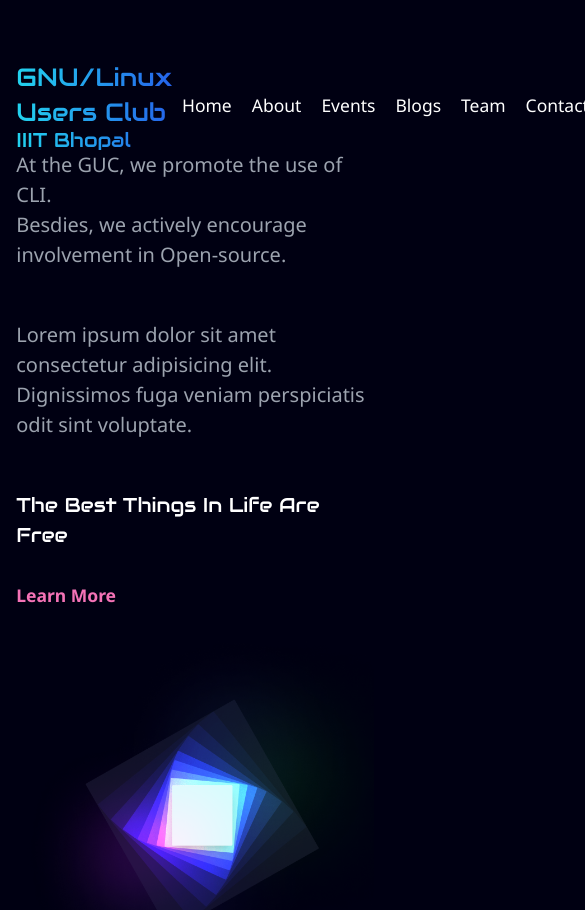
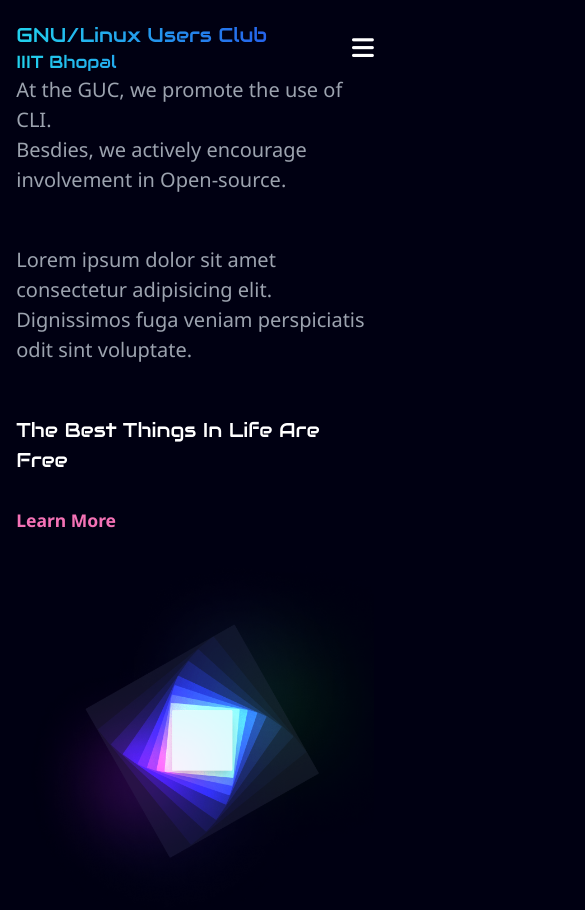
Before and after one commit to guciiitbhopal/guc-iiitbhopal, a React (Create React App) app: page / in a window 390 px wide. Shown: the top 910 px of the page, 585 px wide, since content can reach past the window. Built offline with nearby package versions, Linux system fonts and the light colour scheme.

Commit message:
NavBar is responsive now

```diff
--- a/src/components/Navbar.jsx
+++ b/src/components/Navbar.jsx
@@ -2,40 +2,60 @@
 import { Link } from "react-router-dom";
 
 const Navbar = () => {
+  const [navbarOpen, setNavbarOpen] = React.useState(false);
   return (
-    <nav>
-      <ul>
-        <div className="flex justify-between items-center mt-12 ">
-          <div className=" flex flex-col font-audiowide ">
-            <li className="text-xl lg:text-3xl text-transparent bg-clip-text bg-gradient-to-r from-cyan-400 to-blue-600">
+    <nav className=" w-full ">
+      <div className="flex flex-col md:flex-row items-between mt-4 md:mt-12 ">
+        <div className=" flex  justify-between items-center ">
+          <div className="flex flex-col font-audiowide">
+            <li className=" flex text-md text-transparent mr-4 bg-clip-text bg-gradient-to-r from-cyan-400 to-blue-600 sm:text-2xl md:text-3xl">
               <Link to="/">GNU/Linux Users Club</Link>
             </li>
-            <li className="text-md lg:text-xl leading-none text-transparent bg-clip-text bg-gradient-to-r from-cyan-400 to-blue-600">
+            <li className="flex text-sm leading-non text-transparent bg-clip-text bg-gradient-to-r from-cyan-400 to-blue-600 s sm:text-xl">
               <Link to="/">IIIT Bhopal</Link>
             </li>
           </div>
-          <div className="flex text-sm  ">
-            <li className="mx-2 lg:mx-4 flex  hover:text-slate-400 transition-all duration-300 ">
+          <button
+            className={
+              "text-white cursor-pointer text-xl flex  md:hidden outline-none focus:outline-none"
+            }
+            type="button"
+            onClick={() => setNavbarOpen(!navbarOpen)}
+          >
+            <i className={"fas fa-bars" + (navbarOpen ? " hidden" : " ")}></i>
+            <i
+              className={"fa-solid fa-xmark" + (navbarOpen ? "" : " hidden ")}
+            ></i>
+          </button>
+        </div>
+        <div
+          className={
+            "md:flex flex-grow items-center justify-center " +
+            (navbarOpen ? " flex" : " hidden")
+          }
+        >
+          <ul className="flex flex-col items-center md:flex-row text-twhite list-none lg:ml-auto">
+            <li className=" lg:mx-4 flex text-sm hover:text-slate-400 transition-all duration-300">
               <Link to="/">Home</Link>
             </li>
-            <li className="mx-2 lg:mx-4 flex hover:text-slate-400 transition-all duration-300">
+            <li className=" lg:mx-4 flex text-sm hover:text-slate-400 transition-all duration-300 ">
               <Link to="/about">About</Link>
             </li>
-            <li className="mx-2 lg:mx-4 flex hover:text-slate-400 transition-all duration-300">
+            <li className=" lg:mx-4 flex text-sm hover:text-slate-400 transition-all duration-300 ">
               <Link to="/events">Events</Link>
             </li>
-            <li className="mx-2 lg:mx-4 flex hover:text-slate-400 transition-all duration-300">
+            <li className=" lg:mx-4 flex text-sm hover:text-slate-400 transition-all duration-300 ">
               <Link to="/blogs">Blogs</Link>
             </li>
-            <li className="mx-2 lg:mx-4 flex hover:text-slate-400 transition-all duration-300">
+            <li className=" lg:mx-4 flex text-sm  hover:text-slate-400 transition-all duration-300">
               <Link to="/team">Team</Link>
             </li>
-            <li className="mx-2 lg:mx-4 flex hover:text-slate-400 transition-all duration-300">
+            <li className=" lg:mx-4 flex  text-sm hover:text-slate-400 transition-all duration-300 border border-t-0 border-l-0 border-r-0 border-slate-600 md: border-none ">
               <Link to="/contact">Contact</Link>
             </li>
-          </div>
+          </ul>
         </div>
-      </ul>
+      </div>
     </nav>
   );
 };
```
